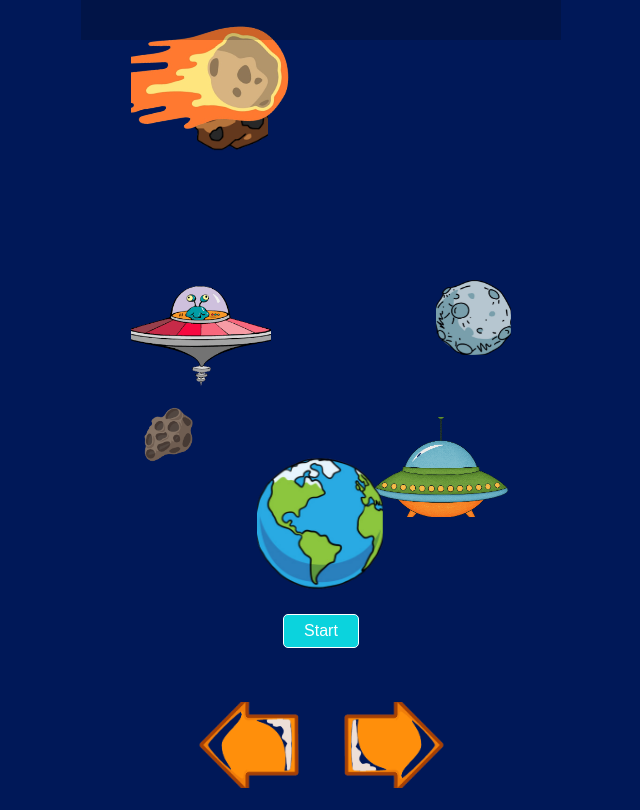
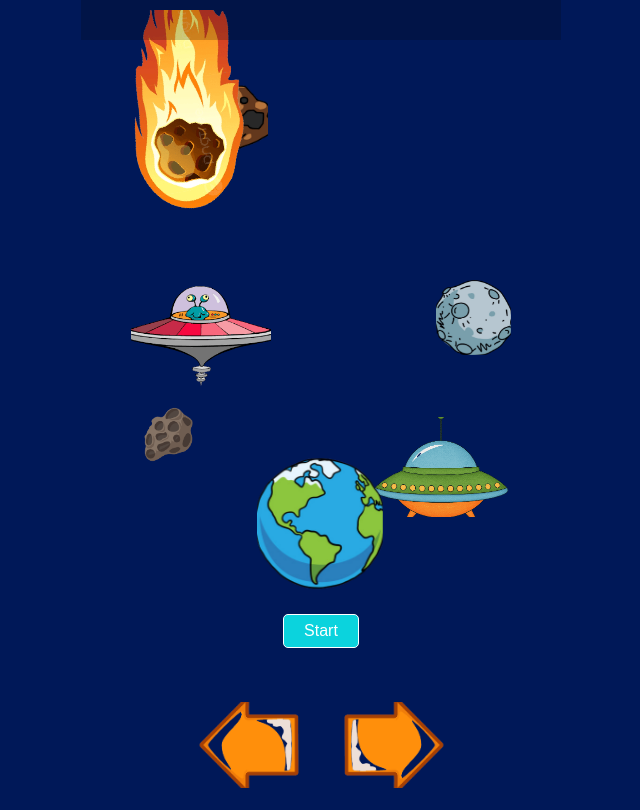
Before and after one commit to TheDzigner/protect-the-earth, a plain HTML site: page index.html in a window 1280 px wide. Shown: the whole page, without its empty margins (319-959 px from the left). Drawn offline with nearby package versions, Linux system fonts and the light colour scheme.

Commit message:
Update index.html

```diff
--- a/index.html
+++ b/index.html
@@ -56,7 +56,7 @@
 
 <div  class="meteor">
 
-  <img src="meteor.png" alt="">
+  <img src="preview.png" alt="meteor">
 
 </div>
 
```
